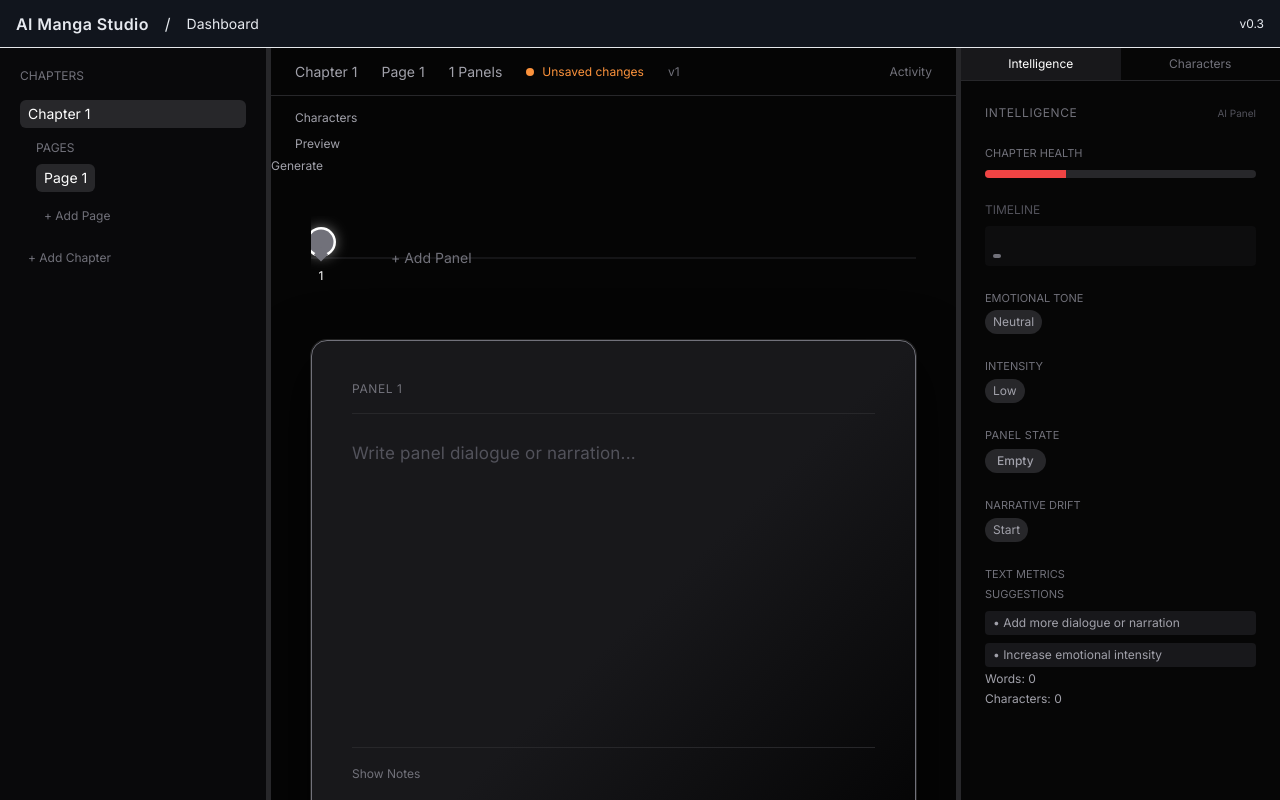
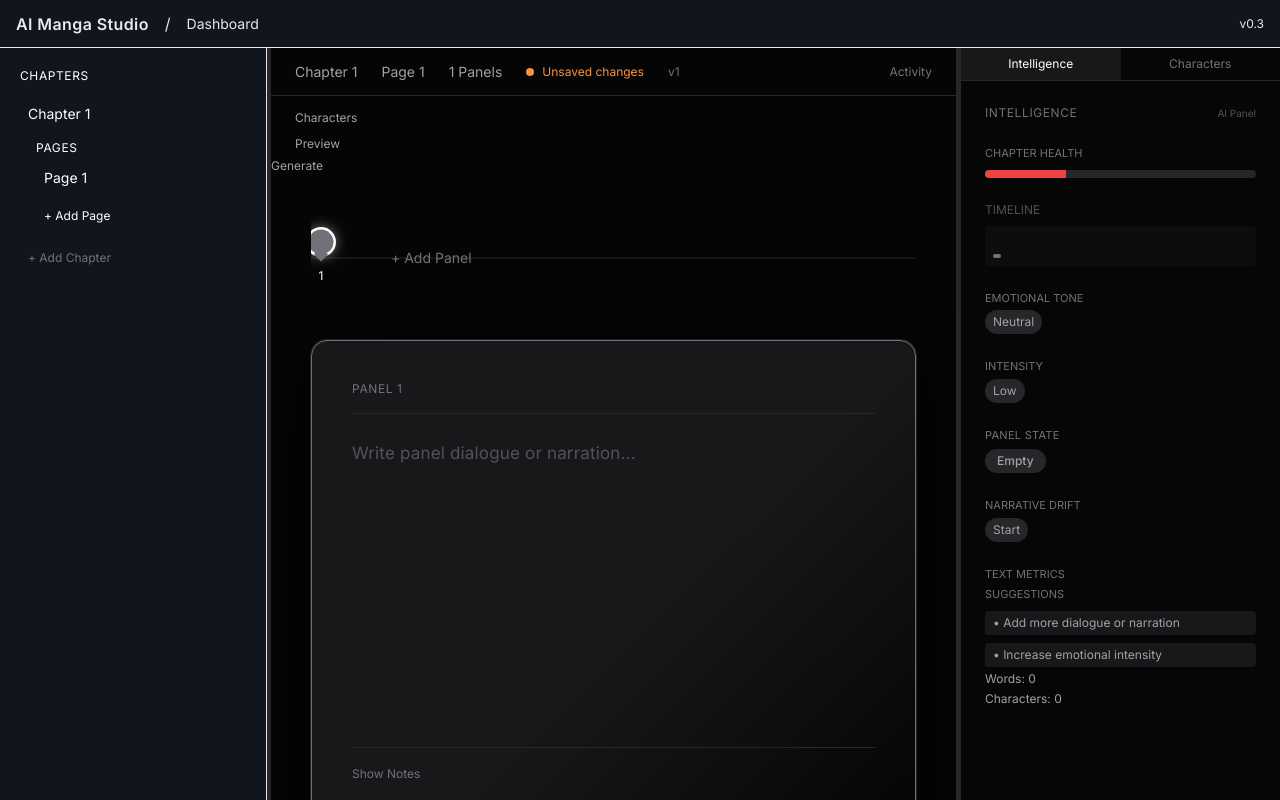
Before and after one commit to nb5542-ui/manga-frontend, a React (Vite) app: page /app/story/1/editor in a window 1280 px wide. Built offline with nearby package versions, Linux system fonts and the light colour scheme.

Commit message:
git commit -m "Update sidebar UI with theme colors and improved interactions"

```diff
--- a/src/pages/EditorPage.tsx
+++ b/src/pages/EditorPage.tsx
@@ -766,9 +766,9 @@
 
       {/* SIDEBAR */}
       <div
-  className="border-r border-zinc-800 bg-zinc-950 p-5 overflow-y-auto scroll-smooth"
+  className="border-r border-borderMain bg-[#11151d] p-5 overflow-y-auto scroll-smooth"
 >
-        <div className="text-xs text-zinc-500 uppercase mb-4">
+        <div className="text-xs text-textDim uppercase mb-4 tracking-wider">
           Chapters
         </div>
 
@@ -795,14 +795,14 @@
 
   ${
     cIndex === currentChapterIndex
-      ? "text-white bg-zinc-800"
-      : "text-zinc-500 hover:text-white hover:bg-zinc-900"
+     ? "text-textMain bg-bgSoft"
+      : "text-textDim hover:text-textMain hover:bg-bgHover"
   }
 `}
             />
             {cIndex === currentChapterIndex && (
               <div className="ml-4 mt-3">
-                <div className="text-xs text-zinc-500 uppercase mb-2">
+                <div className="text-xs text-textDim uppercase mb-2 tracking-wider">
                   Pages
                 </div>
 
@@ -823,8 +823,8 @@
 
   ${
     pIndex === currentPageIndex
-      ? "text-white bg-zinc-800"
-      : "text-zinc-500 hover:text-white hover:bg-zinc-900"
+      ? "text-textMain bg-bgSoft"
+      : "text-textDim hover:text-textMain hover:bg-bgHover"
   }
 `}
                   >
@@ -837,15 +837,16 @@
   className="
     mt-2 text-xs
 
-    text-zinc-500
-    hover:text-white
+    text-textDim
+
+    hover:text-textMain
 
     px-2 py-1
     rounded
 
     transition-all duration-200
 
-    hover:bg-zinc-800
+    hover:bg-bgHover
     active:scale-95
   "
 >
@@ -869,7 +870,7 @@
 
     transition-all duration-200
 
-    hover:bg-zinc-800
+    bg-borderMain hover:bg-accent
     active:scale-95
   "
 >
```
